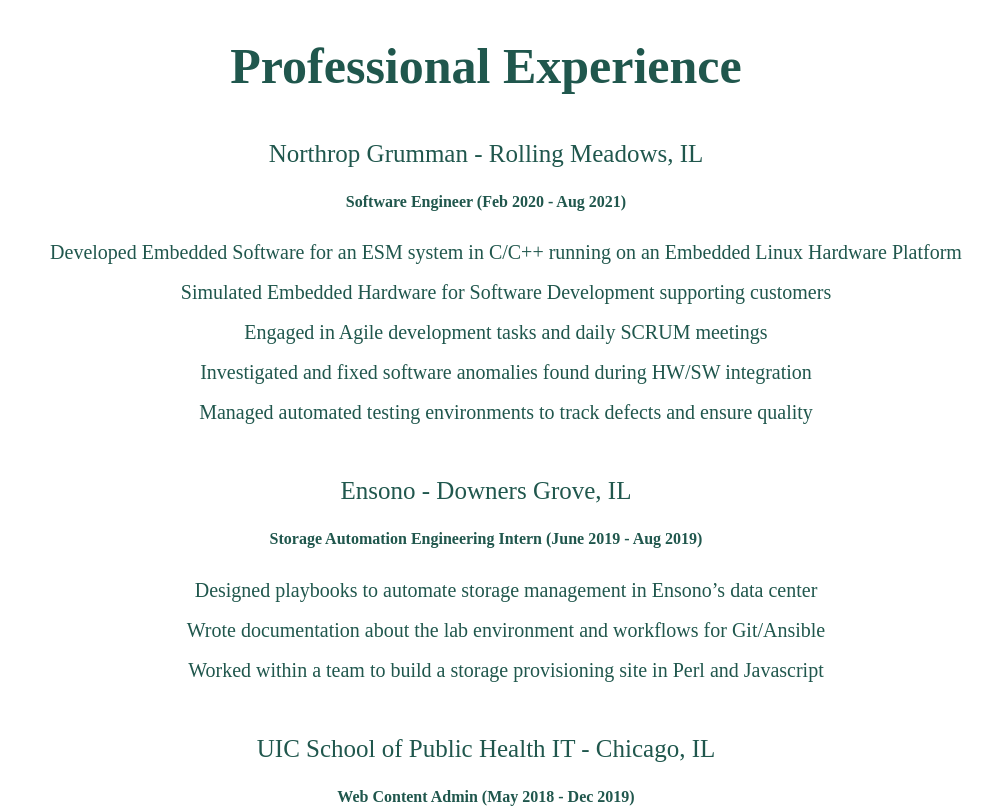
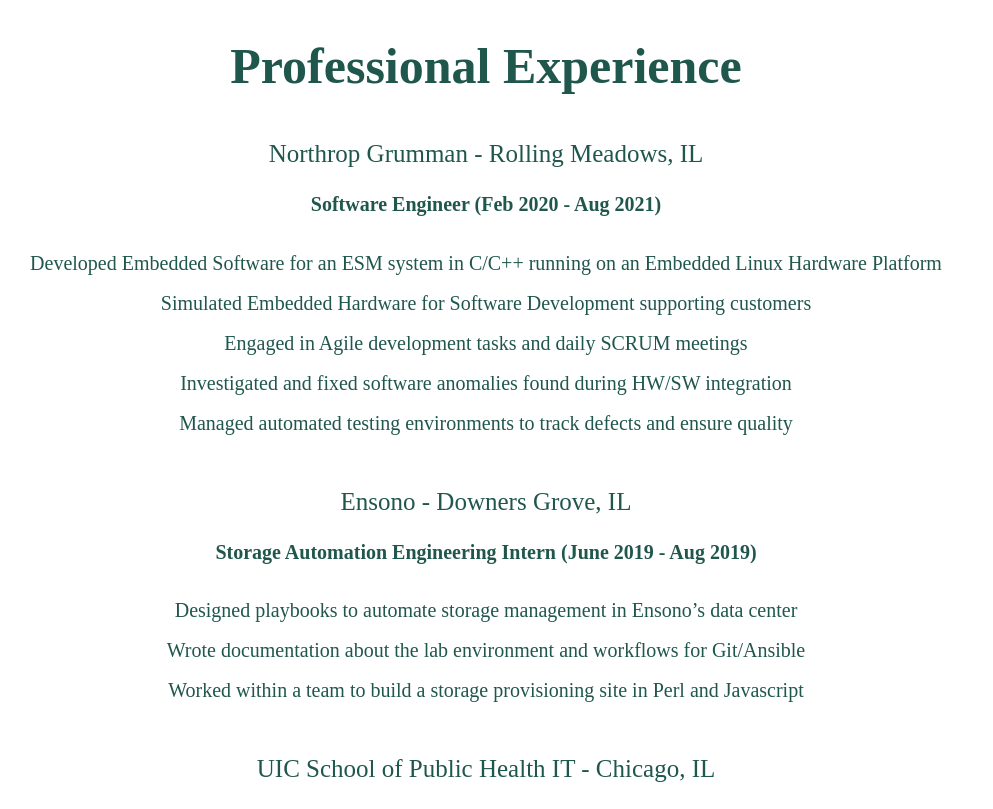
Before and after one commit to Athomas1794/athomas1794.github.io, a plain HTML site: page index.html in a window 1280 px wide. Shown: the part 820-1629 px from the top of the page, without its empty margins (154-1147 px from the left). Drawn offline with Linux system fonts and the light colour scheme.

Commit message:
fixed centering issue

```diff
--- a/index.html
+++ b/index.html
@@ -117,7 +117,7 @@
       <h3>Egg Timer App - Java</h3>
       <ul>
         <li>Researched Android development to produce a timer app</li>
-        <li>Implemented several core standard library objects to produce a timer app</li>
+        <li>Leveraged several core standard library objects to produce a timer app</li>
       </ul>
     </div>
     </div>
@@ -139,9 +139,7 @@
       </ul>
     </section>
     <section id='contact' class='contact'>
-      <h2>
-        Get in Touch!
-      </h2>
+      <h2>Get in Touch!</h2>
       <ul>
         <li>Email (preferred): Alecthomas1794@gmail.com</li>
         <li>Mobile (leave a message): 630-486-2210</li>
--- a/style.css
+++ b/style.css
@@ -57,24 +57,25 @@ h2 {
   margin: 0;
   padding-top: 30px;
   font-size: 50px;
-  text-align: center;
 }
 
 h3 {
   font-size: 25px;
   font-weight: 500;
   padding-top: 20px;
-  text-align: center;
 }
 
 h4 {
   margin-top: 0;
-  text-align: center;
+  font-size: 20px;
 }
 
 h2,
 h3,
 h4 {
+  margin-left: 0;
+  margin-right: 0;
+  text-align: center;
   padding-left: 10px;
   padding-right: 10px;
 }
@@ -85,6 +86,7 @@ h4 {
 }
 
 .skill-blocks {
+  text-align: center;
   color: #20574d;
   background-color: #FFFFFF;
   padding: 10px 10px;
@@ -117,10 +119,6 @@ h4 {
   padding: 5px 10px;
 }
 
-.experience-blocks {
-  padding: 0 20px;
-}
-
 .projects {
   color: #20574d;
   background-color: #FFFFFF;
@@ -151,10 +149,13 @@ h4 {
 
 ul {
   margin: 0;
-  text-align: center;
+  padding-left: 0;
+  display: block;
+  justify-content: center;
 }
 
 li {
+  margin: 0;
   padding: 5px 10px;
   list-style: none;
   font-size: 20px;
```
